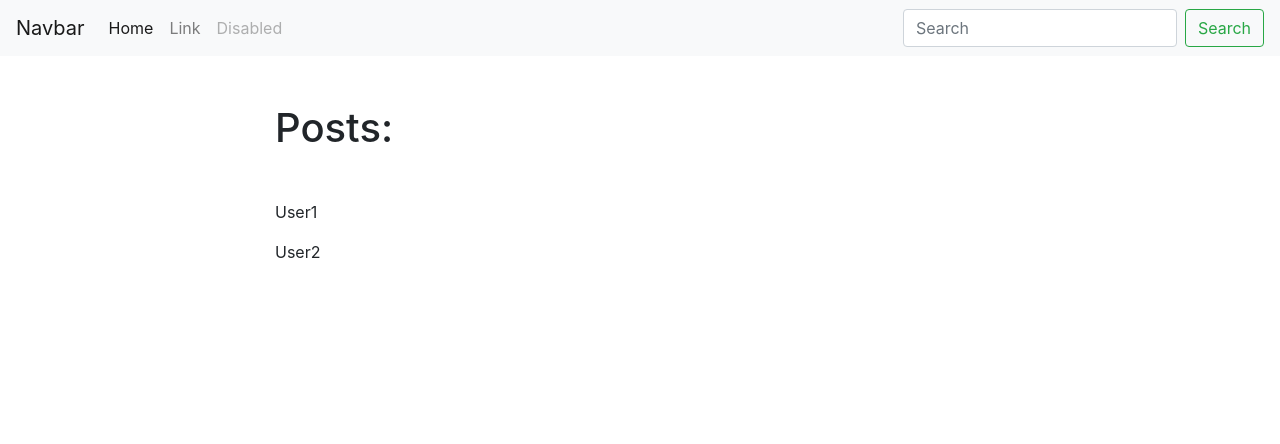
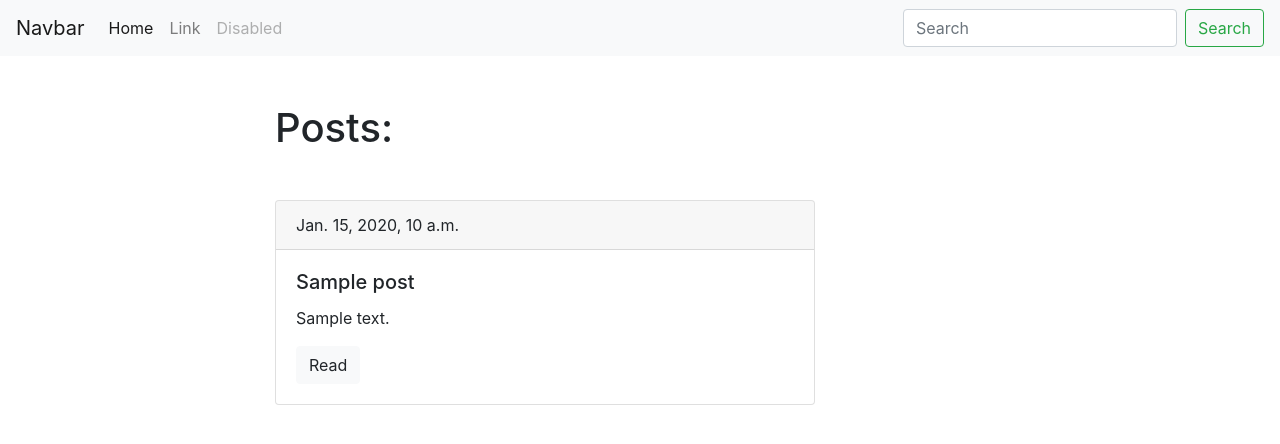
Before and after one commit to yakusevv/django_blog, a Django app: page /blog/ in a window 1280 px wide. Shown: the top 444 px of the page. Run offline with Django 3.2, Linux system fonts and the light colour scheme; tables that the repository leaves empty hold one stand-in row (values such as "Sample post"); some libraries are stand-ins or nearby versions.

Commit message:
post card

```diff
--- a/blog/templates/blog/index.html
+++ b/blog/templates/blog/index.html
@@ -6,9 +6,18 @@ Posts list
 
 {% block content %}
     <h1 class="mb-5">Posts:</h1>
-  {% for name in names %}
-  <p>
-      {{ name }}
-  </p>
+  {% for post in posts %}
+
+    <div class="card mb-4">
+  <div class="card-header">
+    {{ post.date_pub }}
+  </div>
+  <div class="card-body">
+    <h5 class="card-title">{{ post.title }}</h5>
+    <p class="card-text">{{ post.body|truncatewords:15}}</p>
+    <a href="#" class="btn btn-light">Read</a>
+  </div>
+</div>
+
   {% endfor %}
 {% endblock %}
--- a/blog/views.py
+++ b/blog/views.py
@@ -1,7 +1,9 @@
 from django.shortcuts import render
 from django.http import HttpResponse
 
+from .models import Post
+
 
 def posts_list(request):
-    n = ['User1', 'User2']
-    return render(request, 'blog/index.html', context={'names': n})
+    posts = Post.objects.all()
+    return render(request, 'blog/index.html', context={'posts': posts})
```
